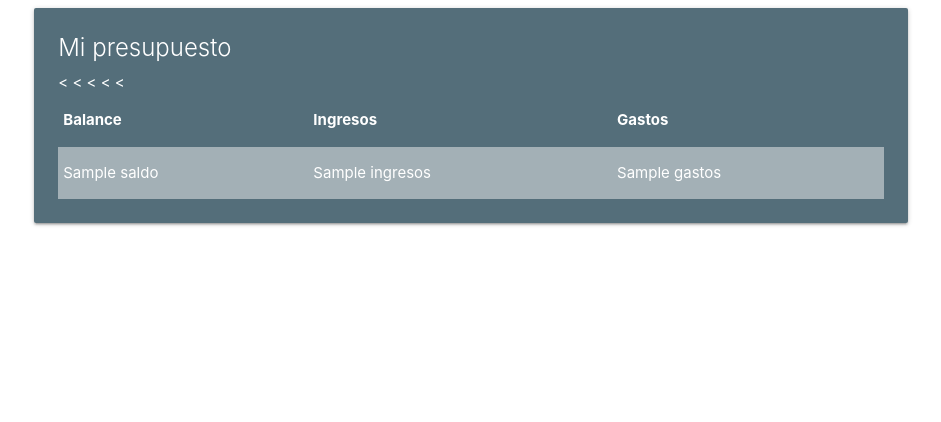
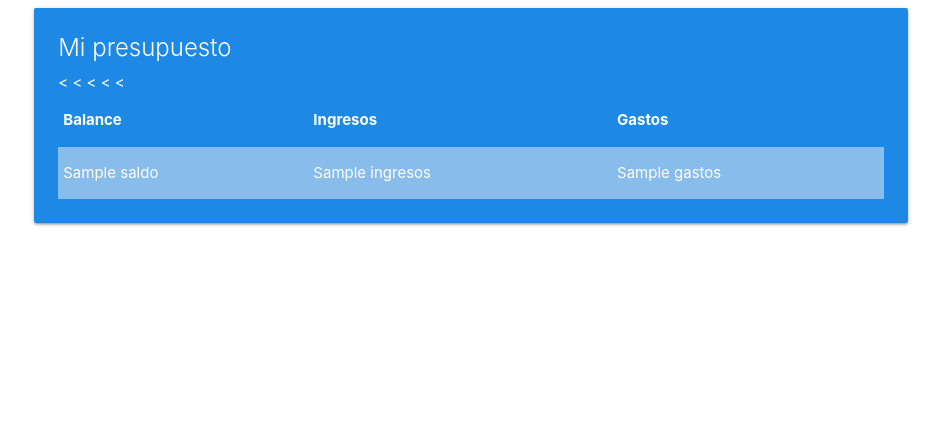
Before and after one commit to camarind/proyectoSeminarioDjango, a Django app: template templates/home.html in a window 1280 px wide. Shown: the top 422 px of the page, without its empty margins (169-1110 px from the left). Run offline with Django 3.2, Linux system fonts and the light colour scheme; the template is opened without the code that fills it: most values are stand-ins (such as "Sample title", 1, 10 or a date in 2020).

Commit message:
2 commit

```diff
--- a/templates/home.html
+++ b/templates/home.html
@@ -9,7 +9,7 @@
     <div class="container">
       <div class="row">
         <div class="col s12 m12">
-          <div class="card blue-grey darken-1">
+          <div class="card blue darken-1">
             <div class="card-content white-text">
               <span class="card-title"> Mi presupuesto </span>
                 <table class="striped">
```
